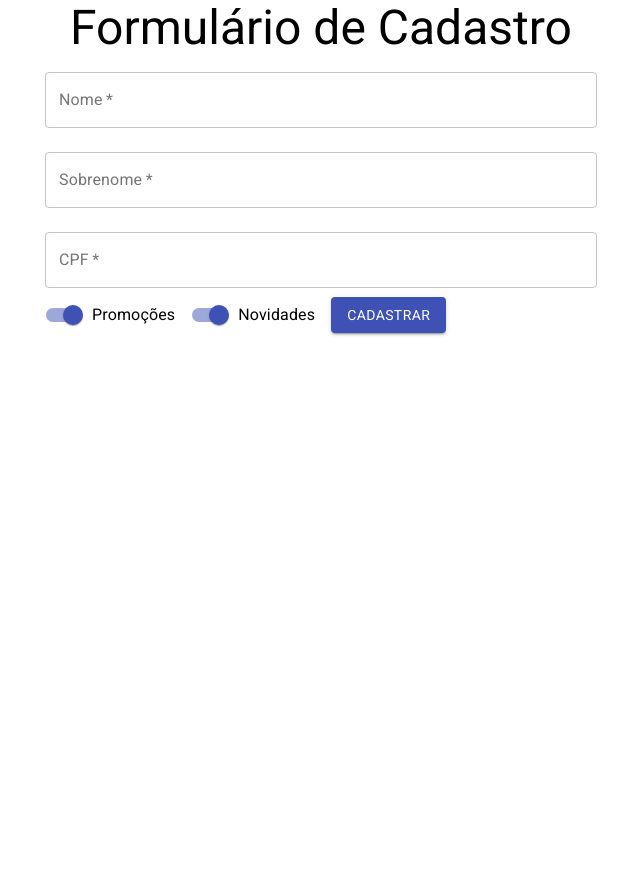
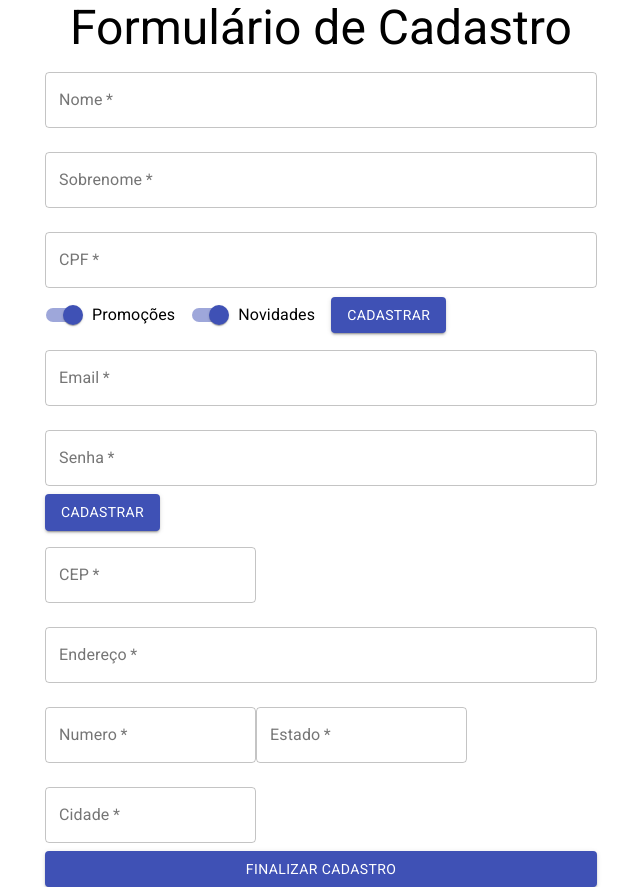
Before and after one commit to marques-matheus/projetos-alura, a React (Create React App) app in the folder React/formulario/: page / in a window 1280 px wide. Shown: the whole page, without its empty margins (319-959 px from the left). Before the commit the page ends 800 px from the top, so only its background shows below. Built offline with nearby package versions, Linux system fonts and the light colour scheme.

Commit message:
refatoração do código dos formulários

```diff
--- /dev/null
+++ b/React/formulario/src/components/Formulario/DadosEntrega.jsx
@@ -0,0 +1,62 @@
+import React from "react";
+import { TextField, Button } from "@material-ui/core";
+
+function DadosEntregas() {
+  return (
+    <form>
+      <TextField
+        variant="outlined"
+        id="cep"
+        margin="normal"
+        label="CEP"
+        type="number"
+        required
+      />
+      <TextField
+        variant="outlined"
+        id="endereco"
+        margin="normal"
+        fullWidth
+        label="Endereço"
+        type="text"
+        required
+      />
+      <TextField
+        variant="outlined"
+        id="numero"
+        margin="normal"
+        label="Numero"
+        type="number"
+        required
+      />
+      <TextField
+        variant="outlined"
+        id="estado"
+        margin="normal"
+        label="Estado"
+        type="text"
+        required
+      />
+      <TextField
+        variant="outlined"
+        id="cidade"
+        margin="normal"
+        label="Cidade"
+        type="text"
+        required
+      />
+
+      <Button
+        type="submit"
+        fullWidth
+        margin="normal"
+        variant="contained"
+        color="primary"
+      >
+        Finalizar Cadastro
+      </Button>
+    </form>
+  );
+}
+
+export default DadosEntregas;
--- /dev/null
+++ b/React/formulario/src/components/Formulario/DadosPessoais.jsx
@@ -0,0 +1,92 @@
+import React, { useState } from "react";
+import { Button, Switch, TextField, FormControlLabel } from "@material-ui/core";
+
+function DadosPessoais({ onSubmit, cpfValido }) {
+  const [nome, setNome] = useState("");
+  const [sobrenome, setSobrenome] = useState("");
+  const [cpf, setCpf] = useState("");
+  const [promocoes, setPromocoes] = useState(true);
+  const [novidades, setNovidades] = useState(true);
+  const [erros, setErros] = useState({cpf: { valido:true, texto: "" }});
+  return (
+    <form
+      onSubmit={(event) => {
+        event.preventDefault();
+        onSubmit({ nome, sobrenome, cpf, promocoes, novidades });
+      }}
+    >
+      <TextField
+        onChange={(event) => {
+          setNome(event.target.value);
+        }}
+        margin="normal"
+        fullWidth
+        variant="outlined"
+        id="nome"
+        label="Nome"
+        required
+      />
+      <TextField
+        onChange={(event) => {
+          setSobrenome(event.target.value);
+        }}
+        margin="normal"
+        fullWidth
+        variant="outlined"
+        id="sobrenome"
+        label="Sobrenome"
+        required
+      />
+      <TextField
+        onChange={(event) => {
+          setCpf(event.target.value);
+        }}
+        onBlur={(event) => {
+          const ehValido = cpfValido(cpf);
+         setErros({cpf: ehValido})
+        }}
+        error={!erros.cpf.valido}
+        helperText={erros.cpf.texto}
+        margin="normal"
+        fullWidth
+        variant="outlined"
+        id="cpf"
+        label="CPF"
+        required
+      />
+
+      <FormControlLabel
+        label="Promoções"
+        control={
+          <Switch
+            checked={promocoes}
+            onChange={(event) => {
+              setPromocoes(event.target.checked);
+            }}
+            name="Promoções"
+            color="primary"
+          />
+        }
+      />
+      <FormControlLabel
+        label="Novidades"
+        control={
+          <Switch
+            checked={novidades}
+            onChange={(event) => {
+              setNovidades(event.target.checked);
+            }}
+            name="Novidades"
+            color="primary"
+          />
+        }
+      />
+
+      <Button variant="contained" color="primary" type="submit">
+        Cadastrar
+      </Button>
+    </form>
+  );
+}
+
+export default DadosPessoais;
--- /dev/null
+++ b/React/formulario/src/components/Formulario/DadosUsuario.jsx
@@ -0,0 +1,31 @@
+import React from "react";
+import { TextField, Button } from "@material-ui/core";
+function DadosUsuario() {
+  return (
+    <form>
+      <TextField
+        variant="outlined"
+        id="email"
+        margin="normal"
+        fullWidth
+        label="Email"
+        type="email"
+        required
+      />
+      <TextField
+        variant="outlined"
+        id="Senha"
+        margin="normal"
+        fullWidth
+        label="Senha"
+        type="password"
+        required
+      />
+      <Button type="submit" margin="normal" variant="contained" color="primary">
+        Cadastrar
+      </Button>
+    </form>
+  );
+}
+
+export default DadosUsuario;
--- a/React/formulario/src/components/Formulario/FormularioCadastro.jsx
+++ b/React/formulario/src/components/Formulario/FormularioCadastro.jsx
@@ -1,91 +1,15 @@
 import React, { useState } from "react";
-import { Button, Switch, TextField, FormControlLabel } from "@material-ui/core";
+import DadosEntregas from "./DadosEntrega";
+import DadosPessoais from "./DadosPessoais";
+import DadosUsuario from "./DadosUsuario";
 
 function FormularioCadastro({ onSubmit, cpfValido }) {
-  const [nome, setNome] = useState("");
-  const [sobrenome, setSobrenome] = useState("");
-  const [cpf, setCpf] = useState("");
-  const [promocoes, setPromocoes] = useState(true);
-  const [novidades, setNovidades] = useState(true);
-  const [erros, setErros] = useState({cpf: { valido:true, texto: "" }});
   return (
-    <form
-      onSubmit={(event) => {
-        event.preventDefault();
-        onSubmit({ nome, sobrenome, cpf, promocoes, novidades });
-      }}
-    >
-      <TextField
-        onChange={(event) => {
-          setNome(event.target.value);
-        }}
-        margin="normal"
-        fullWidth
-        variant="outlined"
-        id="nome"
-        label="Nome"
-        required
-      />
-      <TextField
-        onChange={(event) => {
-          setSobrenome(event.target.value);
-        }}
-        margin="normal"
-        fullWidth
-        variant="outlined"
-        id="sobrenome"
-        label="Sobrenome"
-        required
-      />
-      <TextField
-        onChange={(event) => {
-          setCpf(event.target.value);
-        }}
-        onBlur={(event) => {
-          const ehValido = cpfValido(cpf);
-         setErros({cpf: ehValido})
-        }}
-        error={!erros.cpf.valido}
-        helperText={erros.cpf.texto}
-        margin="normal"
-        fullWidth
-        variant="outlined"
-        id="cpf"
-        label="CPF"
-        required
-      />
-
-      <FormControlLabel
-        label="Promoções"
-        control={
-          <Switch
-            checked={promocoes}
-            onChange={(event) => {
-              setPromocoes(event.target.checked);
-            }}
-            name="Promoções"
-            color="primary"
-          />
-        }
-      />
-      <FormControlLabel
-        label="Novidades"
-        control={
-          <Switch
-            checked={novidades}
-            onChange={(event) => {
-              setNovidades(event.target.checked);
-            }}
-            name="Novidades"
-            color="primary"
-          />
-        }
-      />
-
-      <Button variant="contained" color="primary" type="submit">
-        Cadastrar
-      </Button>
-    </form>
+    <>
+      <DadosPessoais onSubmit={onSubmit} cpfValido={cpfValido} />
+      <DadosUsuario />
+      <DadosEntregas />
+    </>
   );
 }
 
```
